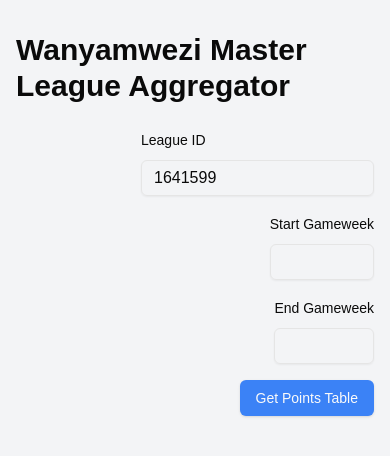
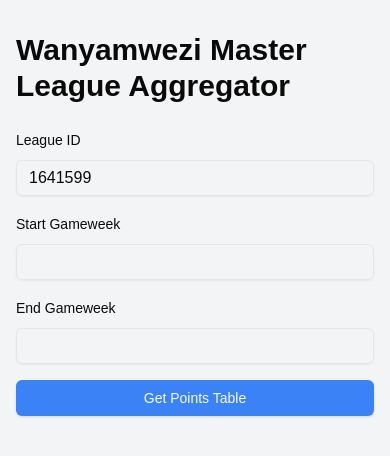
Before and after one commit to mkimbo/fpl-league-aggregator, a Next.js app: page / in a window 390 px wide. Shown: the top 456 px of the page. Built offline with nearby package versions, Linux system fonts and the light colour scheme.

Commit message:
minor update

```diff
--- a/app/layout.tsx
+++ b/app/layout.tsx
@@ -13,8 +13,8 @@ const geistMono = Geist_Mono({
 });
 
 export const metadata: Metadata = {
-  title: "Wanyamwezi Master League Aggregator",
-  description: "Made by Jack mkimbo",
+  title: "Wanyamwezi Master League",
+  description: "May the best team win",
 };
 
 export default function RootLayout({
--- a/app/page.tsx
+++ b/app/page.tsx
@@ -80,7 +80,7 @@ export default function Home() {
               <form onSubmit={form.handleSubmit(onSubmit)} className="space-y-4 w-full ">
 
 
-                <div className="flex flex-col md:flex-row gap-4 items-end">
+                <div className="flex flex-col md:flex-row gap-4 md:items-end">
                   <FormField
                     control={form.control}
                     name="leagueId"
```
